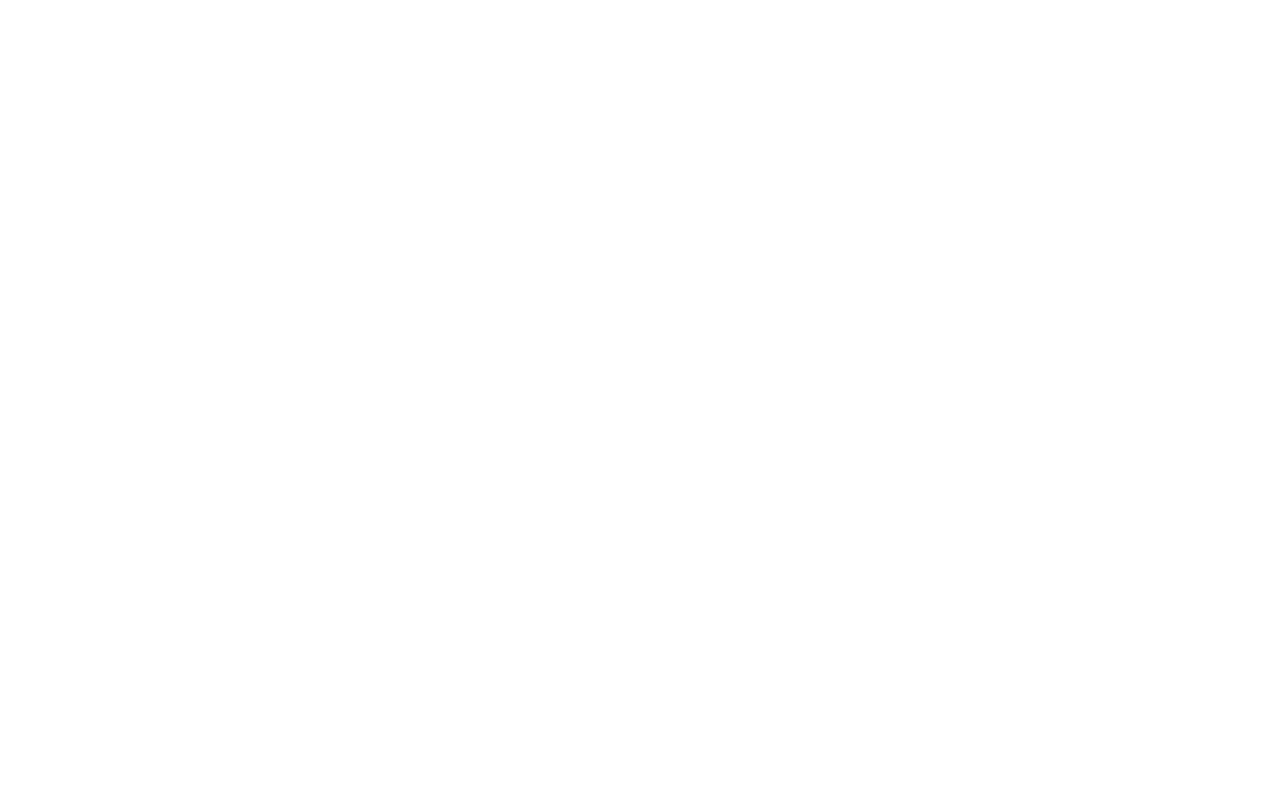
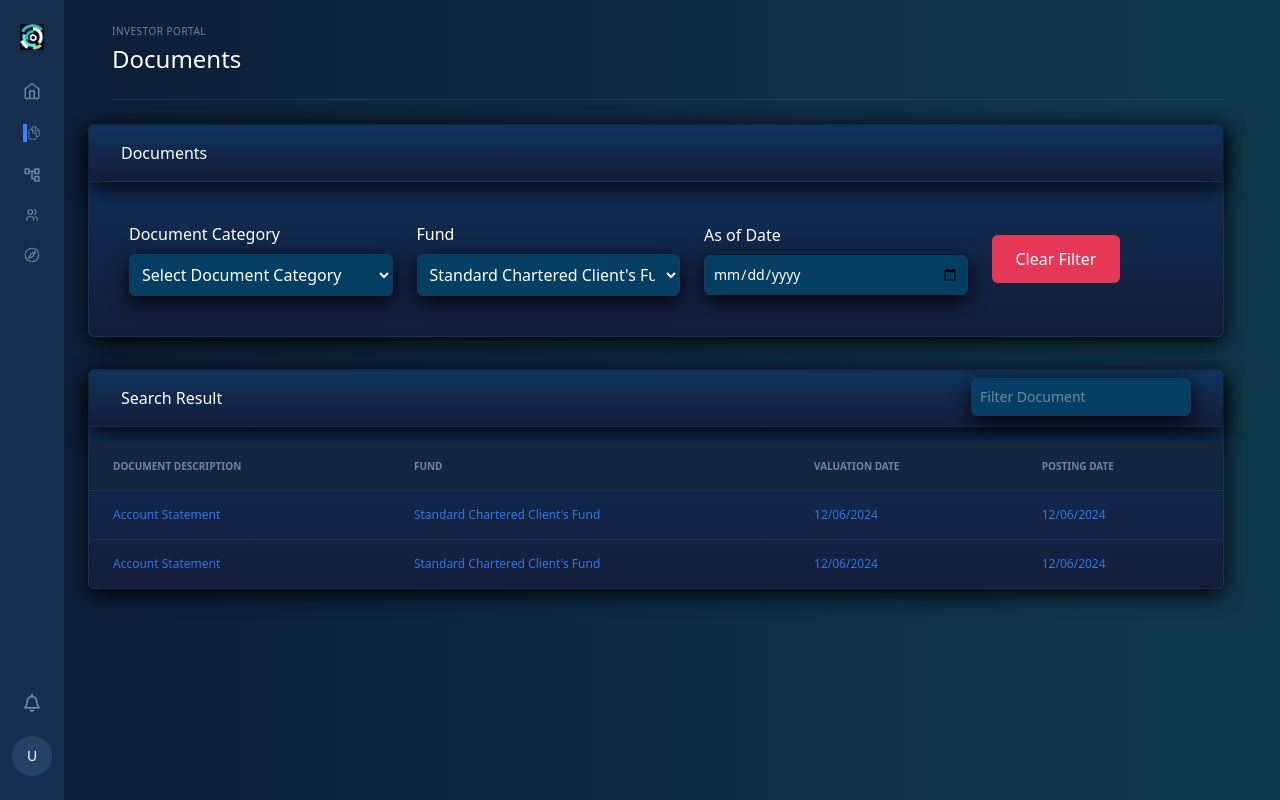
Before and after one commit to hamza-atif-hsol/Ascent-Portals, a React (Create React App) app: page /documents in a window 1280 px wide. Before the commit this address had no page. Built offline with nearby package versions, Linux system fonts and the light colour scheme.

Commit message:
Added Documents Screen

```diff
--- a/src/App.js
+++ b/src/App.js
@@ -5,6 +5,7 @@
 import Application from "./Components/Screens/Application";
 import Summary from "./Components/Screens/Summary";
 import Identities from "./Components/Screens/Identities";
+import Documents from "./Components/Screens/Documents";
 
 function App() {
   return (
@@ -15,6 +16,7 @@
         <Route path="/application" element={<Application />} />
         <Route path="/summary" element={<Summary />} />
         <Route path="/identities" element={<Identities />} />
+        <Route path="/documents" element={<Documents />} />
       </Routes>
     </BrowserRouter>
   );
--- a/src/Components/CardComponent/Card.jsx
+++ b/src/Components/CardComponent/AccountCard.jsx
@@ -4,7 +4,7 @@
 import { FiCheckCircle } from "react-icons/fi";
 import { MdOutlineAccessTime } from "react-icons/md";
 
-const Card = () => {
+const AccountCard = () => {
   const leftContentCard = (
     <div className="flex flex-col gap-1">
       <h3 className="text-lg font-semibold text-white">Muhammad Imran AX</h3>
@@ -112,4 +112,4 @@
   );
 };
 
-export default Card;
+export default AccountCard;
--- a/src/Components/CardComponent/CardHeader.jsx
+++ b/src/Components/CardComponent/CardHeader.jsx
@@ -12,6 +12,9 @@
   className = "",
   middleContent = null,
   rightContent = null,
+  showField = true,
+  fieldClassname = "",
+  fieldPlaceholder = "",
 }) => {
   return (
     <div
@@ -39,6 +42,14 @@
             className="bg-[#2c7be5] text-white font-medium border border-gray-700 rounded-lg py-6 px-7 "
           />
         )}
+        {showField && (
+          <input
+            type="text"
+            placeholder={fieldPlaceholder}
+            className={`bg-[#043f63] text-white p-2 shadow-[0px_6px_20px_rgba(0,0,0,0.9)] rounded-md border border-[#1c3758] placeholder-[#6e84a3] text-sm ${fieldClassname}
+               `}
+          />
+        )}
       </div>
     </div>
   );
--- /dev/null
+++ b/src/Components/Dropdown.jsx
@@ -0,0 +1,22 @@
+import React from "react";
+
+const Dropdown = ({ label, options, onChange, value }) => {
+  return (
+    <div className="flex flex-col text-white w-1/4">
+      <label className="mb-2">{label}</label>
+      <select
+        className="bg-[#043f63] text-white p-2 shadow-[0px_6px_20px_rgba(0,0,0,0.9)] rounded-md border border-[#1c3758]"
+        value={value}
+        onChange={onChange}
+      >
+        {options.map((option, index) => (
+          <option key={index} value={option}>
+            {option}
+          </option>
+        ))}
+      </select>
+    </div>
+  );
+};
+
+export default Dropdown;
--- a/src/Components/Screens/Accounts.jsx
+++ b/src/Components/Screens/Accounts.jsx
@@ -1,7 +1,7 @@
 import React from "react";
 import SideBar from "../SideBar";
 import Header from "../Header";
-import Card from "../CardComponent/Card";
+import Card from "../CardComponent/AccountCard";
 
 const Accounts = () => {
   function handleClick() {
--- a/src/Components/Screens/Application.jsx
+++ b/src/Components/Screens/Application.jsx
@@ -1,6 +1,6 @@
 import React from "react";
 import SideBar from "../SideBar";
-import Card from "../CardComponent/Card";
+import Card from "../CardComponent/AccountCard";
 import ApplicationCard from "../CardComponent/ApplicationCard";
 
 const Application = () => {
--- a/src/Components/Screens/BankWallets.jsx
+++ b/src/Components/Screens/BankWallets.jsx
@@ -1,6 +1,6 @@
 import React from "react";
 import SideBar from "../SideBar";
-import Card from "../CardComponent/Card";
+import Card from "../CardComponent/AccountCard";
 import BankCard from "../CardComponent/BankCard";
 
 const BankWallets = () => {
--- /dev/null
+++ b/src/Components/Screens/Documents.jsx
@@ -0,0 +1,134 @@
+import React, { useState } from "react";
+import Header from "../Header";
+import SideBar from "../SideBar";
+import CardHeader from "../CardComponent/CardHeader";
+import Button from "../Button";
+import Dropdown from "../Dropdown";
+import Table from "../Tables/Table";
+
+const Documents = () => {
+  const [documentCategory, setDocumentCategory] = useState("");
+  const [fund, setFund] = useState("");
+  const [asOfDate, setAsOfDate] = useState("");
+
+  const Headers = [
+    "Document Description",
+    "Fund",
+    "Valuation Date",
+    "Posting Date",
+  ];
+  const Rows = [
+    {
+      doc: "Account Statement",
+      fund: "Standard Chartered Client's Fund",
+      Vdate: "12/06/2024",
+      pDate: "12/06/2024",
+    },
+    {
+      doc: "Account Statement",
+      fund: "Standard Chartered Client's Fund",
+      Vdate: "12/06/2024",
+      pDate: "12/06/2024",
+    },
+  ];
+  const documentCategoryOptions = [
+    "Select Document Category",
+    "Account Statement",
+    "Contract Note",
+    "Order Acknowledgement",
+    "Valuation Statement",
+  ];
+  const fundOptions = ["Standard Chartered Client's Fund"];
+  return (
+    <div className="bg-gradient-to-r from-[#0c1f37] from-10% to-[#103649] to-90% h-screen">
+      <SideBar portalType="Customer" />
+      <div className="py-6 sm:ml-12 mx-4 sm:px-10 ">
+        <div className="w-full">
+          <Header
+            heading="Documents"
+            subheading="Investor Portal"
+            showButton={false}
+            //   onButtonClick={handleClick}
+          />
+          <div className="bg-gradient-to-b from-[#0e325a] from-10% to-[#141c3a] to-100% rounded-md border-[#1b3050] border-[1px] shadow-[0px_6px_20px_rgba(0,0,0,0.9)] mb-8 flex flex-col items-center justify-center h-full w-full">
+            <CardHeader
+              showLogo={false}
+              showButton={false}
+              FundName="Documents"
+              fundClassName="text-white"
+              className=""
+              showField = {false}
+            />
+            <div className="flex flex-col items-center w-full sm:flex-row py-10 w-full px-10 gap-6">
+              <Dropdown
+                label="Document Category"
+                options={documentCategoryOptions}
+                value={documentCategory}
+                onChange={(e) => setDocumentCategory(e.target.value)}
+              />
+              <Dropdown
+                label="Fund"
+                options={fundOptions}
+                value={fund}
+                onChange={(e) => setFund(e.target.value)}
+              />
+              <div className="relative flex flex-col text-white w-1/4">
+                <label className="mb-2">As of Date</label>
+                <input
+                  type="date"
+                  value={asOfDate}
+                  onFocus={(e) => (e.target.type = "")}
+                  onBlur={(e) => (e.target.type = asOfDate ? "text" : "")}
+                  placeholder="As Of Date"
+                  onChange={(e) => setAsOfDate(e.target.value)}
+                  className="bg-[#043f63] text-white p-2 shadow-[0px_6px_20px_rgba(0,0,0,0.9)] rounded-md border border-[#1c3758] placeholder-[#6e84a3] text-sm"
+                />
+              </div>
+              <div>
+                <Button
+                  className="bg-[#e63757] text-white py-6 px-6 font-light rounded-md"
+                  text="Clear Filter"
+                />
+              </div>
+            </div>
+          </div>
+          <div className="bg-gradient-to-b from-[#0e325a] from-10% to-[#141c3a] to-100% rounded-md border-[#1b3050] border-[1px] shadow-[0px_6px_20px_rgba(0,0,0,0.9)] mb-8 flex flex-col items-center justify-center h-full w-full">
+            <CardHeader
+              FundName="Search Result"
+              fundClassName="text-white"
+              showButton={false}
+              BtnText="Add New Bank"
+              showLogo={false}
+              showField = {true}
+              fieldPlaceholder="Filter Document"
+            />
+            <div className="w-full mt-4">
+              <Table
+                headers={Headers}
+                rows={Rows}
+                renderRow={(row) => (
+                  <>
+                    <td className="py-4 px-6 text-[#2e77e7] text-xs">
+                      {row.doc}
+                    </td>
+                    <td className="py-4 px-6 text-[#2e77e7] text-xs">
+                      {row.fund}
+                    </td>
+                    <td className="py-4 px-6 text-[#2e77e7] text-xs">
+                      {row.Vdate}
+                    </td>
+                    <td className="py-4 px-6 text-[#2e77e7] text-xs">
+                      {row.pDate}
+                    </td>
+                  </>
+                )}
+              />
+            </div>
+          </div>
+        </div>
+      </div>
+    </div>
+  );
+};
+
+export default Documents;
--- a/src/Components/SideBar.jsx
+++ b/src/Components/SideBar.jsx
@@ -6,7 +6,7 @@
 import { MdOutlineFileDownload } from "react-icons/md";
 import { FiHome } from "react-icons/fi";
 import { FaRegBell } from "react-icons/fa";
-import { Link } from "react-router-dom";
+import { useLocation, Link } from "react-router-dom";
 import { IoDocumentsOutline } from "react-icons/io5";
 import { MdOutlineAccountTree } from "react-icons/md";
 import { PiCompass } from "react-icons/pi";
@@ -15,12 +15,13 @@
 
 const SideBar = ({ portalType }) => {
   const [isSidebarOpen, setIsSidebarOpen] = useState(false);
+  const location = useLocation();
 
-  // Toggle Sidebar Visibility
   const toggleSidebar = () => {
     setIsSidebarOpen(!isSidebarOpen);
   };
 
+  const isActive = (path) => location.pathname === path;
   return (
     <>
       <button
@@ -31,7 +32,7 @@
       </button>
 
       <div
-        className={`bg-[#152e4d] h-screen w-16 fixed flex flex-col content-between items-center md:hidden sm:hidden xs:hidden py-6 ${
+        className={`bg-[#152e4d] h-screen w-16 fixed flex flex-col items-center md:hidden sm:hidden xs:hidden py-6 ${
           !isSidebarOpen ? "lg:flex" : "lg:hidden"
         }`}
       >
@@ -92,34 +93,44 @@
           {portalType === "Customer" && (
             <>
               <Tooltip content="Dashboard">
-                <Link to="">
+                <Link to="/dashboard">
                   <FiHome
                     size={18}
-                    className="text-[#6e84a3] hover:text-white transition-colors duration-200"
+                    className={`text-[#6e84a3] hover:text-white transition-colors duration-200 ${
+                      isActive("/dashboard") ? "border-l-4 border-blue-500" : ""
+                    }`}
                   />
                 </Link>
               </Tooltip>
               <Tooltip content="Documents">
-                <Link to="">
+                <Link to="/documents">
                   <IoDocumentsOutline
                     size={18}
-                    className="text-[#6e84a3] hover:text-white transition-colors duration-200"
+                    className={`text-[#6e84a3] hover:text-white transition-colors duration-200 ${
+                      isActive("/documents") ? "border-l-4 border-blue-500" : ""
+                    }`}
                   />
                 </Link>
               </Tooltip>
               <Tooltip content="Accounts">
-                <Link to="">
+                <Link to="/accounts">
                   <MdOutlineAccountTree
                     size={18}
-                    className="text-[#6e84a3] hover:text-white transition-colors duration-200"
+                    className={`text-[#6e84a3] hover:text-white transition-colors duration-200 ${
+                      isActive("/accounts") ? "border-l-4 border-blue-500" : ""
+                    }`}
                   />
                 </Link>
               </Tooltip>
               <Tooltip content="Identities">
-                <Link to="">
+                <Link to="/identities">
                   <TbUsers
                     size={14}
-                    className="text-[#6e84a3] hover:text-white transition-colors duration-200"
+                    className={`text-[#6e84a3] hover:text-white transition-colors duration-200 ${
+                      isActive("/identities")
+                        ? "border-l-2 border-blue-500"
+                        : ""
+                    }`}
                   />
                 </Link>
               </Tooltip>
@@ -127,7 +138,11 @@
                 <Link to="">
                   <PiCompass
                     size={18}
-                    className="text-[#6e84a3] hover:text-white transition-colors duration-200"
+                    className={`text-[#6e84a3] hover:text-white transition-colors duration-200 ${
+                      isActive("/walkthrough")
+                        ? "border-l-4 border-blue-500"
+                        : ""
+                    }`}
                   />
                 </Link>
               </Tooltip>
--- a/src/Components/Tables/Table.jsx
+++ b/src/Components/Tables/Table.jsx
@@ -33,7 +33,6 @@
           )}
         </tbody>
       </table>
-
     </div>
   );
 };
```
Also changed, not shown: src/Components/Screens/Identities.jsx (+35 -12 lines), src/Components/TabBar.jsx (added, +23 -0 lines).
